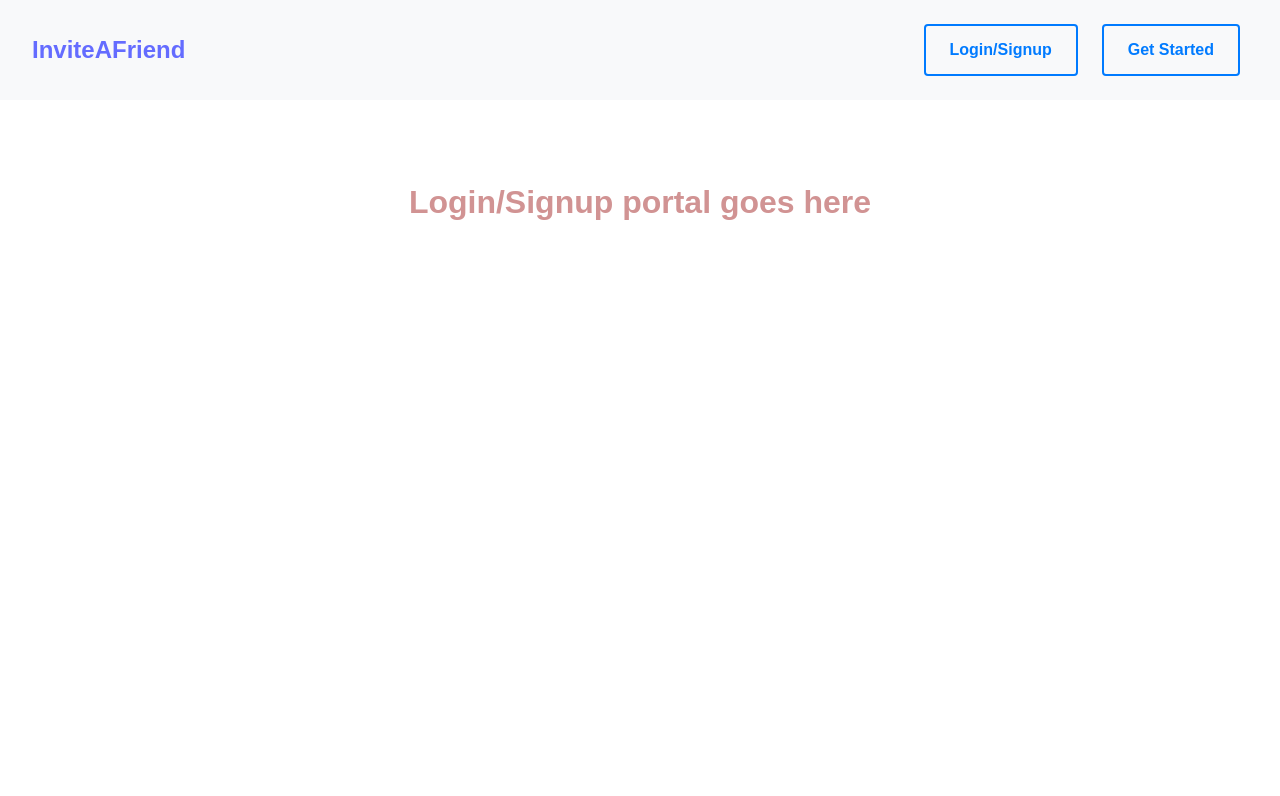
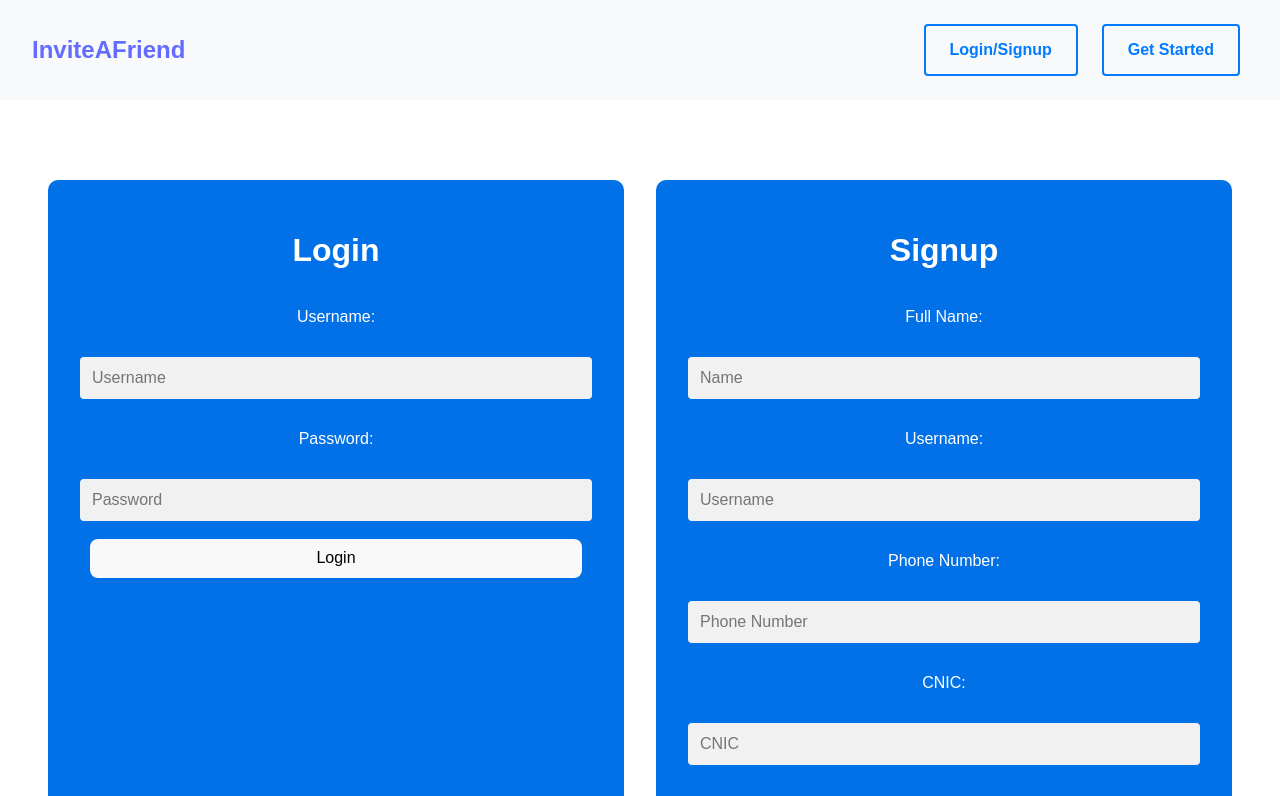
Before and after one commit to Abdul-Ahad3/INviteAFriend, a React (Vite) app in the folder frontend/: page /logsign in a window 1280 px wide. Shown: the top 796 px of the page. Built offline with nearby package versions, Linux system fonts and the light colour scheme.

Commit message:
Added login/signup page

```diff
--- a/frontend/src/App.css
+++ b/frontend/src/App.css
@@ -164,9 +164,38 @@
 .page {
   padding: 4rem 2rem;
   text-align: center;
-  color: #d19393;
+  color: white;
 }
 .page h1 {
   font-size: 2rem;
   margin-bottom: 1rem;
 }
+
+.page.logsign{
+  display: flex;
+}
+
+.section{
+  border: 0px solid white;
+  border-radius: 10px;
+  padding: 2rem;
+  margin: 1rem;
+  width: 50%;
+  background-color: #0271e7;
+  display: flex;
+  flex-direction: column;
+}
+
+.section input, .section label{
+  margin: 0.5rem 0;
+  padding: 0.75rem;
+  border: none;
+  border-radius: 4px;
+  font-size: 1rem;
+}
+
+.section input {
+  background-color: #f1f1f1;
+  color: #333;
+  border: 0px solid transparent;
+}
--- a/frontend/src/index.css
+++ b/frontend/src/index.css
@@ -5,7 +5,7 @@
 
   color-scheme: light dark;
   color: rgba(255, 255, 255, 0.87);
-  background-color: #242424;
+  background-color: #0066cc;
 
   font-synthesis: none;
   text-rendering: optimizeLegibility;
@@ -37,6 +37,7 @@ button {
   border-radius: 8px;
   border: 1px solid transparent;
   padding: 0.6em 1.2em;
+  margin: 10px;
   font-size: 1em;
   font-weight: 500;
   font-family: inherit;
--- a/frontend/src/pages/LogSign.tsx
+++ b/frontend/src/pages/LogSign.tsx
@@ -1,9 +1,42 @@
 import React from 'react';
+import Footer from '../components/Footer';
+import '../App.css';
 
 const LogSign: React.FC = () => {
   return (
     <div className="page logsign">
-      <h1>Login/Signup portal goes here</h1>
+      <div className='section login'>
+        <h1>Login</h1>
+        <label htmlFor="username">Username:</label>
+        <input type="text" placeholder="Username" />
+
+        <label htmlFor="password">Password:</label>
+        <input type="password" placeholder="Password" />
+
+        <button>Login</button>
+      </div>
+      <div className='section signup'>
+        <h1>Signup</h1>
+        <label htmlFor="name">Full Name:</label>
+        <input type="text" placeholder="Name" />
+
+        <label htmlFor="username">Username:</label>
+        <input type="text" placeholder="Username" />
+
+        <label htmlFor="phone">Phone Number:</label>
+        <input type="text" placeholder="Phone Number" />
+
+        <label htmlFor='cnic'>CNIC:</label>
+        <input type="text" placeholder="CNIC" />
+
+        <label htmlFor="email">Email:</label>
+        <input type="email" placeholder="Email" />
+
+        <label htmlFor="password">Password:</label>
+        <input type="password" placeholder="Password" />
+
+        <button>Signup</button>
+      </div>
     </div>
   );
 };
```
